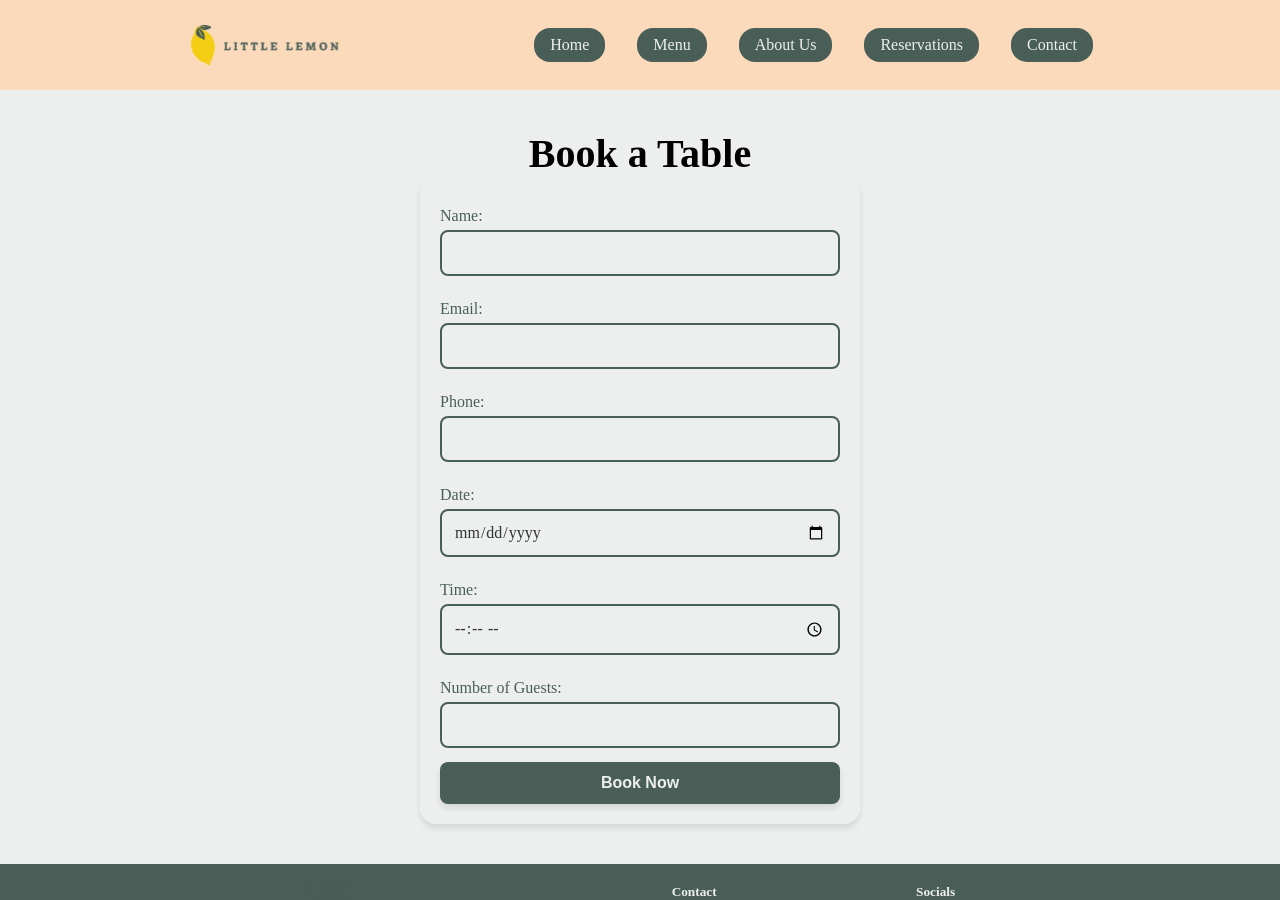
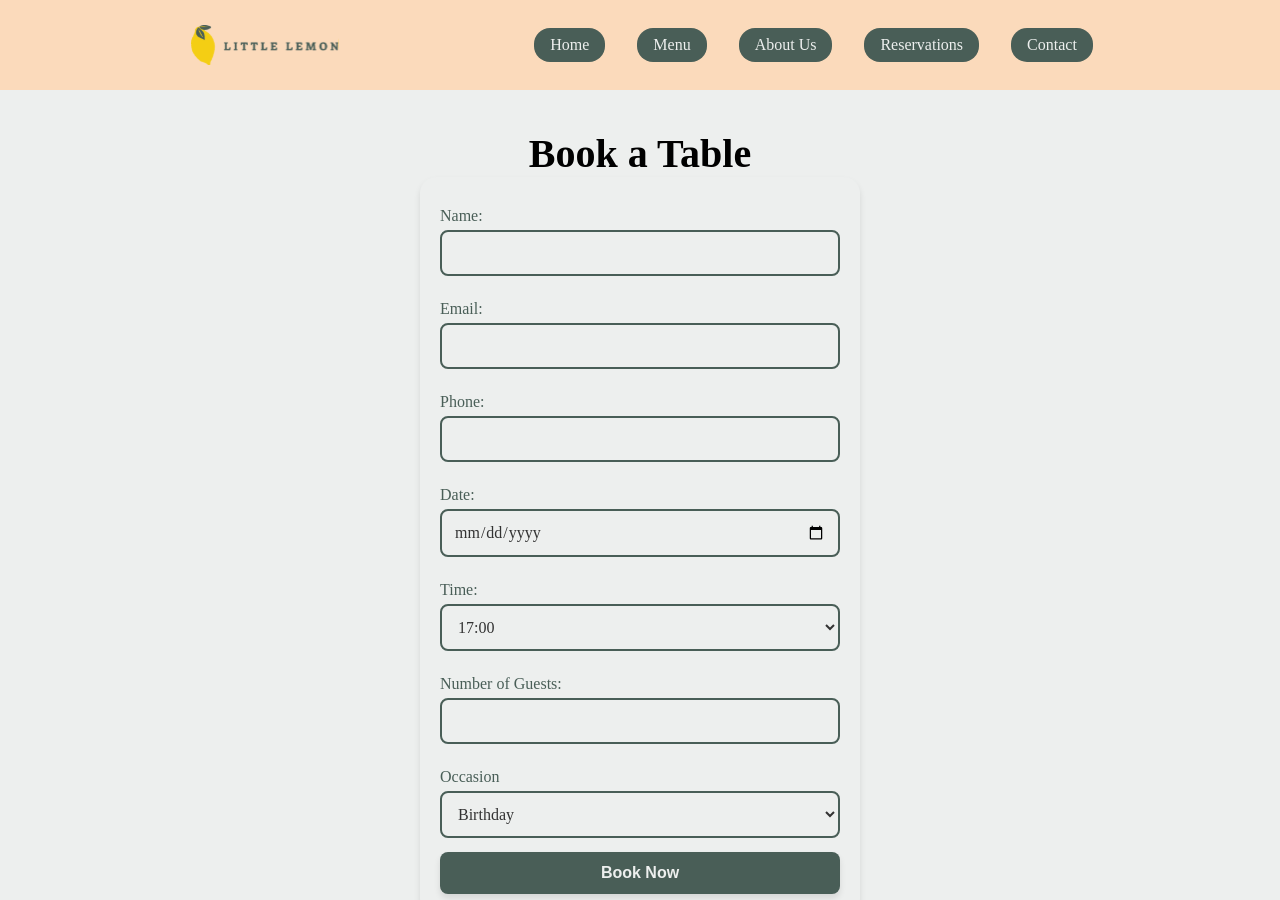
Before and after one commit to ndimitrakas/LittleLemonCapstoneProject, a React (Create React App) app: page /booking in a window 1280 px wide. Shown: the top 900 px of the page. Built offline with nearby package versions, Linux system fonts and the light colour scheme.

Commit message:
Small fixes for coursera

```diff
--- a/src/components/Booking.js
+++ b/src/components/Booking.js
@@ -71,13 +71,14 @@ const BookingPage = () => {
         </div>
         <div className="text-field">
           <label>Time:</label>
-          <input
-            type="time"
-            name="time"
-            value={formData.time}
-            onChange={handleChange}
-            required
-          />
+          <select id="res-time ">
+            <option>17:00</option>
+            <option>18:00</option>
+            <option>19:00</option>
+            <option>20:00</option>
+            <option>21:00</option>
+            <option>22:00</option>
+           </select>
         </div>
         <div className="text-field">
           <label>Number of Guests:</label>
@@ -90,7 +91,14 @@ const BookingPage = () => {
             min="1"
           />
         </div>
-            <button type="submit">Book Now</button>
+        <div className="text-field">
+            <label for="occasion">Occasion</label>
+            <select id="occasion">
+                <option>Birthday</option>
+                <option>Anniversary</option>
+            </select>
+        </div>
+        <button type="submit">Book Now</button>
       </form>
     </div>
   );
```
